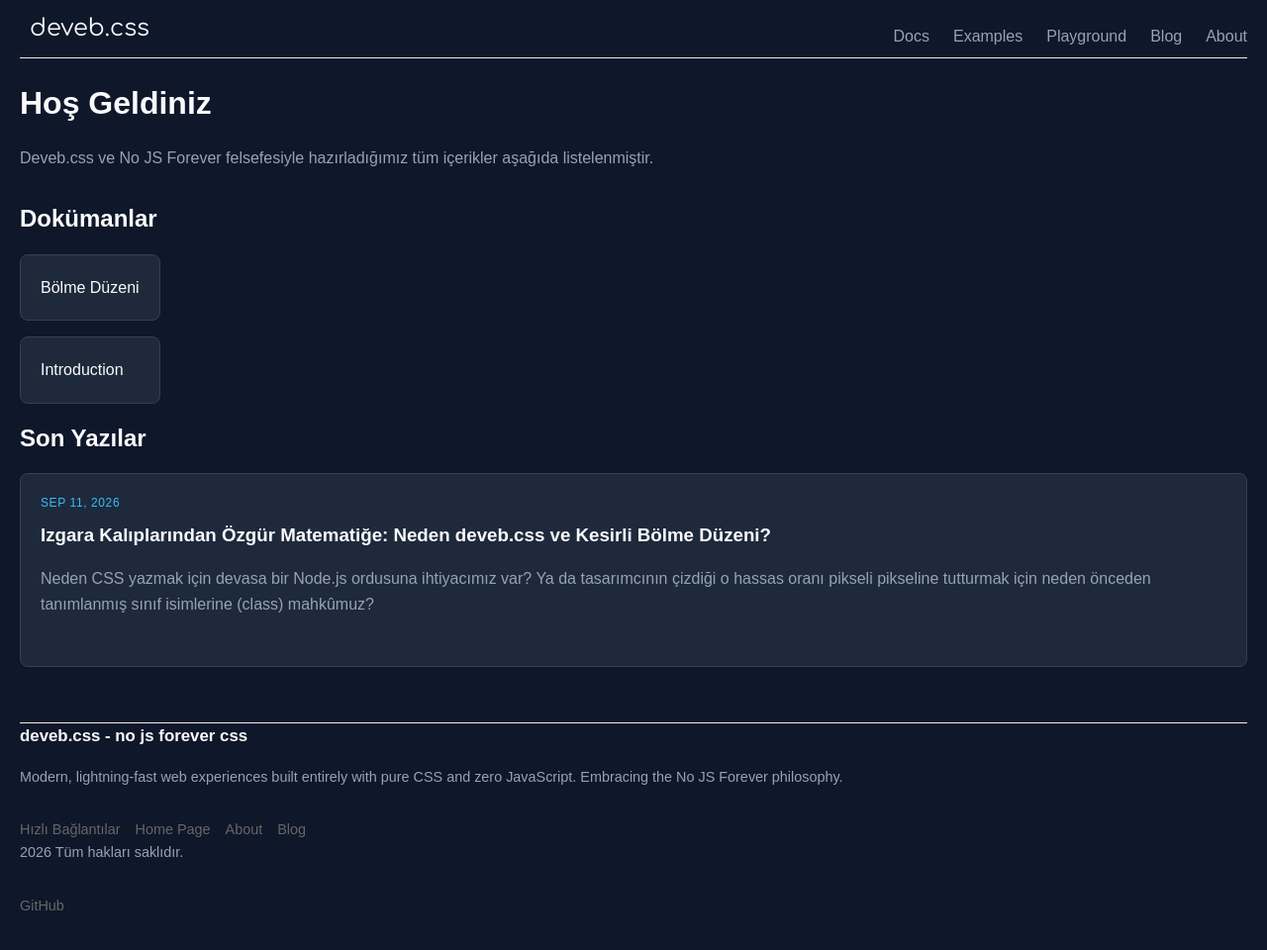
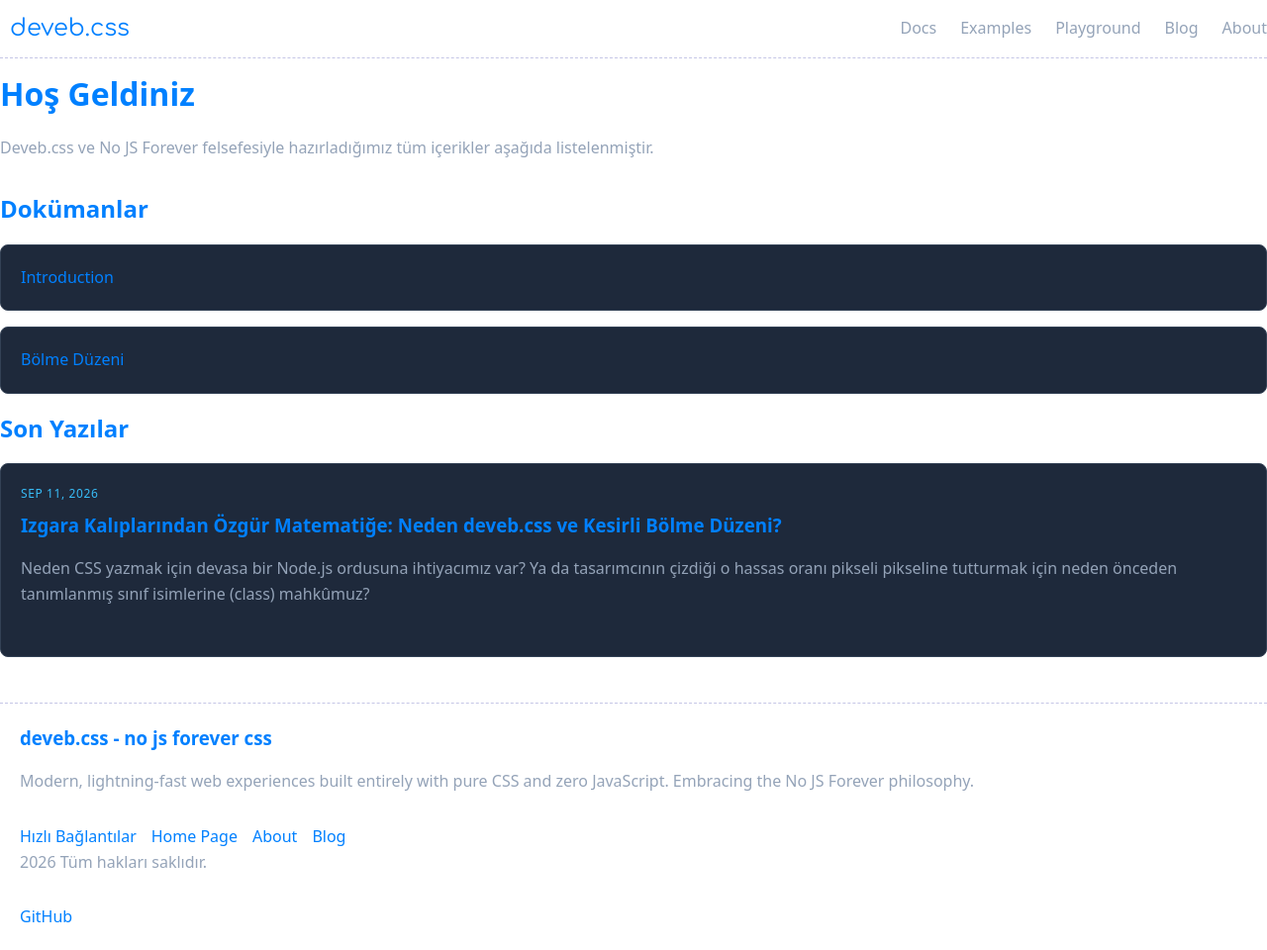
Before and after one commit to data-deveb/deveb.css, a Jekyll site: the page built from devebpages/index.markdown, in a window 1280 px wide. Shown: the whole page at 99% size. Built offline with Jekyll 4.4.1, drawn with Linux system fonts in a browser that asks for light colours; before the commit the page ends 927 px from its top, so only the background shows below that.

Commit message:
Tema güncellendi.

```diff
--- a/devebpages/_layouts/default.html
+++ b/devebpages/_layouts/default.html
@@ -9,10 +9,7 @@
     <!-- Rouge kod renklendirme stil dosyan -->
     <link rel="stylesheet" href="{{ '/assets/css/syntax.css' | relative_url }}">
     <style>
-        body { font-family: sans-serif; padding: 0 20px; line-height: 1.6; align-content: flex-start; }
 
-        header { border-bottom: 1px solid #eee; margin-bottom: 20px; }
-        footer { margin-top: 40px; font-size: 0.9em; color: #666; border-top: 1px solid #eee; }
         article { max-width: 700px; }
         p{margin-bottom: 30px;}
 
@@ -21,15 +18,21 @@
 </head>
 <body xs="(1/1)">
     <header xs="(1/1)">
-        {% include header.html %}
+        <div class="container">
+            {% include header.html %}
+        </div>
     </header>
 
     <main xs="(1/1)">
-        {{ content }}
+        <div class="container">
+            {{ content }}
+        </div>
     </main>
 
     <footer xs="(1/1)">
-        {% include footer.html %}
+        <div class="container">
+            {% include footer.html %}
+        </div>
     </footer>
 </body>
 </html>
--- a/devebpages/assets/css/style.css
+++ b/devebpages/assets/css/style.css
@@ -27,9 +27,10 @@
 */
 
 :root {
-  --bg-color: #0f172a;
+  --bg: linear-gradient(to top left, #255760, rgba(219, 105, 102, 0), #2c2171), linear-gradient(to top right, #2c2171, rgba(255, 153, 150, 0), black) rgb(64, 126, 140);;
+  --bg-color: #fff;
   --surface-color: #1e293b;
-  --text-main: #f8fafc;
+  --text-main: #0080ff;
   --text-muted: #94a3b8;
   --accent-color: #38bdf8;
   --border-color: #334155;
@@ -48,13 +49,29 @@ body {
   background-color: var(--bg-color);
   color: var(--text-main);
   line-height: 1.6;
-  padding: 2rem 1rem;
+  align-content: flex-start;
+}
+body > header > .container{
+    border-bottom: 1px dashed #c5c6e6;
+}
+body > main > .container{
+
+    margin-top: 10px;
+    margin-bottom: 10px;
+
+}
+body > footer > .container{
+    margin-top: 20px;
+    padding: 20px;
+    border-top: 1px dashed #c5c6e6;
+}
+.container{
+    max-width: 1376px;
+    width: 100%;
+    margin-left: auto;
+    margin-right: auto;
 }
 
-.wrapper {
-  max-width: 800px;
-  margin: 0 auto;
-}
 
 /* Header & Footer Styles */
 .site-header, .site-footer {
@@ -81,7 +98,6 @@ body {
 .site-nav .trigger {
   display: flex;
   gap: 1.5rem;
-  margin-top: 1rem;
 }
 
 .page-link, .footer-col a {
--- a/devebpages/index.markdown
+++ b/devebpages/index.markdown
@@ -12,11 +12,12 @@ Deveb.css ve No JS Forever felsefesiyle hazırladığımız tüm içerikler aşa
 <div class="home-content">
 
   <!-- 1. DOKÜMANLAR BÖLÜMÜ -->
-  <section class="docs-section">
+  {% assign sorted_docs = site.docs | sort: 'nav_order' %}
+  <section class="(1/1) docs-section">
     <h2>Dokümanlar</h2>
     <ul class="doc-list">
       <!-- site.docs koleksiyonundaki tüm belgeleri listeler -->
-      {% for doc in site.docs %}
+      {% for doc in sorted_docs %}
         <li>
           <a href="{{ doc.url | relative_url }}">{{ doc.title }}</a>
           {% if doc.description %}
@@ -30,7 +31,7 @@ Deveb.css ve No JS Forever felsefesiyle hazırladığımız tüm içerikler aşa
   <hr style="margin: 40px 0; border: 0; border-top: 1px solid #eaeaea;">
 
   <!-- 2. BLOG YAZILARI BÖLÜMÜ -->
-  <section class="posts-section">
+  <section class="(1/1) posts-section">
     <h2>Son Yazılar</h2>
     <ul class="post-list">
       <!-- site.posts koleksiyonundaki tüm yazıları kronolojik sırayla listeler -->
```
Also changed, not shown: 3 other files.
